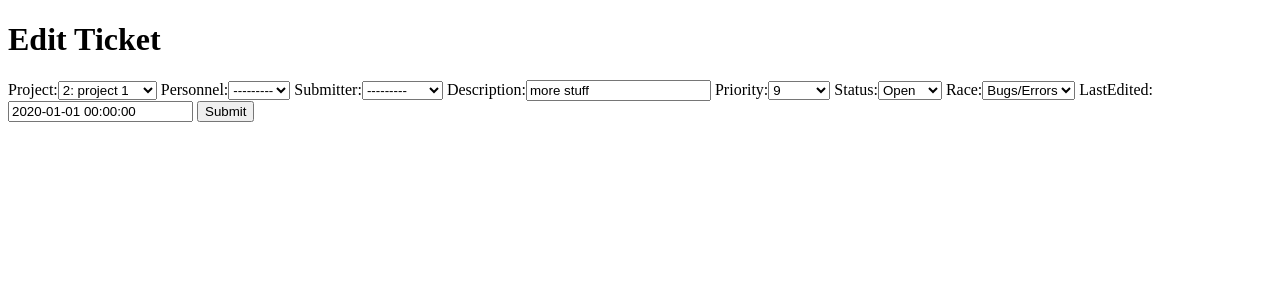
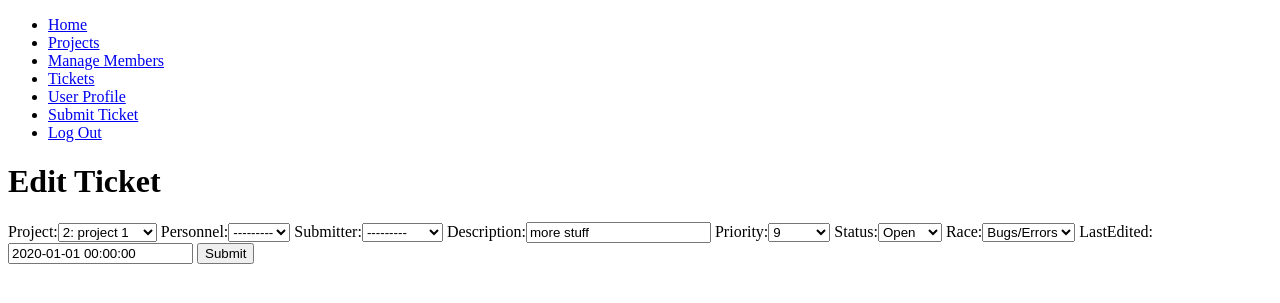
Before and after one commit to OskarMai/tickettracker, a Django app: page /tickets/edit/5/ in a window 1280 px wide. Shown: the top 303 px of the page. Run offline with Django 3.2, Linux system fonts and the light colour scheme; a user stored in the database is signed in; data comes from the database, SQL or seed files in the repository; both versions use the stored data as it was after the commit.

Commit message:
added nav bar to layout and fixed list of all users to exclude submitter group

```diff
--- a/src/authenticate/templates/authenticate/home.html
+++ b/src/authenticate/templates/authenticate/home.html
@@ -3,8 +3,4 @@
 {% block body%}
 	<h1>This is the home page </h1>
 	<p>Current User is: {{user.first_name}}</p>
-	<a href= "{% url 'projects:index' %}">Projects</a><br>
-	<a href = "{% url 'tickets:index' %}">Tickets</a><br>
-	<div><a href="{% url 'authenticate:password_change' %}">Change Password</a></div>
-	<div><a href="{% url 'authenticate:logout' %}">Log out</a></div>
 {%endblock%}
--- a/src/authenticate/templates/authenticate/layout.html
+++ b/src/authenticate/templates/authenticate/layout.html
@@ -4,8 +4,19 @@
 	<title></title>
 </head>
 <body>
+	<div>
+		<ul>
+			<li><a href="{%url 'authenticate:home' %}">Home</a></li>
+			<li><a href="{%url 'projects:index' %}">Projects</a></li>
+			<li><a href="{%url 'projects:personnel' %}">Manage Members</a></li>
+			<li><a href="{%url 'tickets:index' %}">Tickets</a></li>
+			<li><a href="{%url 'user_profile:index' %}">User Profile</a></li>
+			<li><a href="{%url 'tickets:submit' %}">Submit Ticket</a></li>
+			<li><a href="{%url 'authenticate:logout' %}">Log Out</a></li>
+
+		</ul>
+	</div>
 	{% block body%}
-
 	{%endblock%}
 </body>
 </html>
--- a/src/projects/forms.py
+++ b/src/projects/forms.py
@@ -17,7 +17,7 @@ class AssignProjectForm(forms.Form):
 		('1',u'Remove')
 		)
 	project = forms.ModelChoiceField(queryset= Project.objects.all(), label=None)
-	member = forms.ModelChoiceField(queryset= NewUser.objects.all(), label=None)
+	member = forms.ModelChoiceField(queryset= NewUser.objects.filter(groups__name__in=['admin','developer']), label=None)
 	action = forms.ChoiceField(required = True, choices= actionChoices)
 
 	class Meta:
--- a/src/projects/views.py
+++ b/src/projects/views.py
@@ -70,7 +70,7 @@ def delete(request):
 @login_required(login_url='authenticate:login')
 @allowed_users(allowed_roles = ['admin'])
 def personnel(request):
-	user_list = NewUser.objects.all()#list of all users objects
+	user_list = NewUser.objects.filter(groups__name__in=['admin','developer'])#list of all users objects
 	user_filter = UserFilter(request.GET,queryset=user_list)
 	user_list= user_filter.qs
 	if request.method == "POST":
--- a/src/tickets/views.py
+++ b/src/tickets/views.py
@@ -78,8 +78,10 @@ def submit(request):
 			return redirect("tickets:index")
 		return redirect("tickets:index")
 	else:
-		messages.error(request,"REQUIRES POST METHOD")
-		return redirect("tickets:index")
+		context = {
+			'form':SubmitTicketForm(),
+		}
+		return render(request,"tickets/submit.html",context)
 
 @login_required(login_url="authenticate:login")
 @allowed_users(allowed_roles = ['admin','developer'])
```
Also changed, not shown: src/tickets/templates/tickets/submit.html (added, +23 -0 lines), src/db.sqlite3, src/readme.txt (added).
